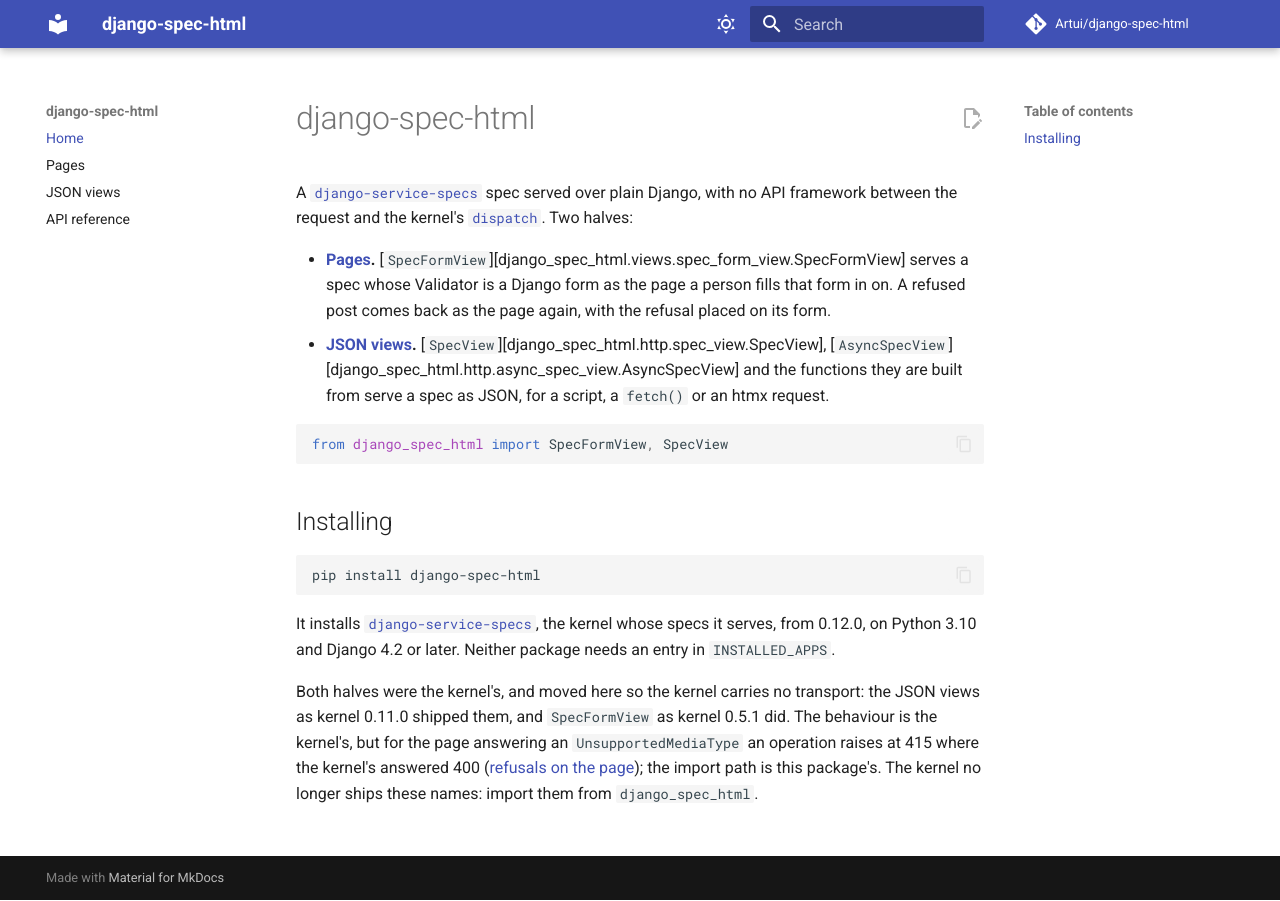
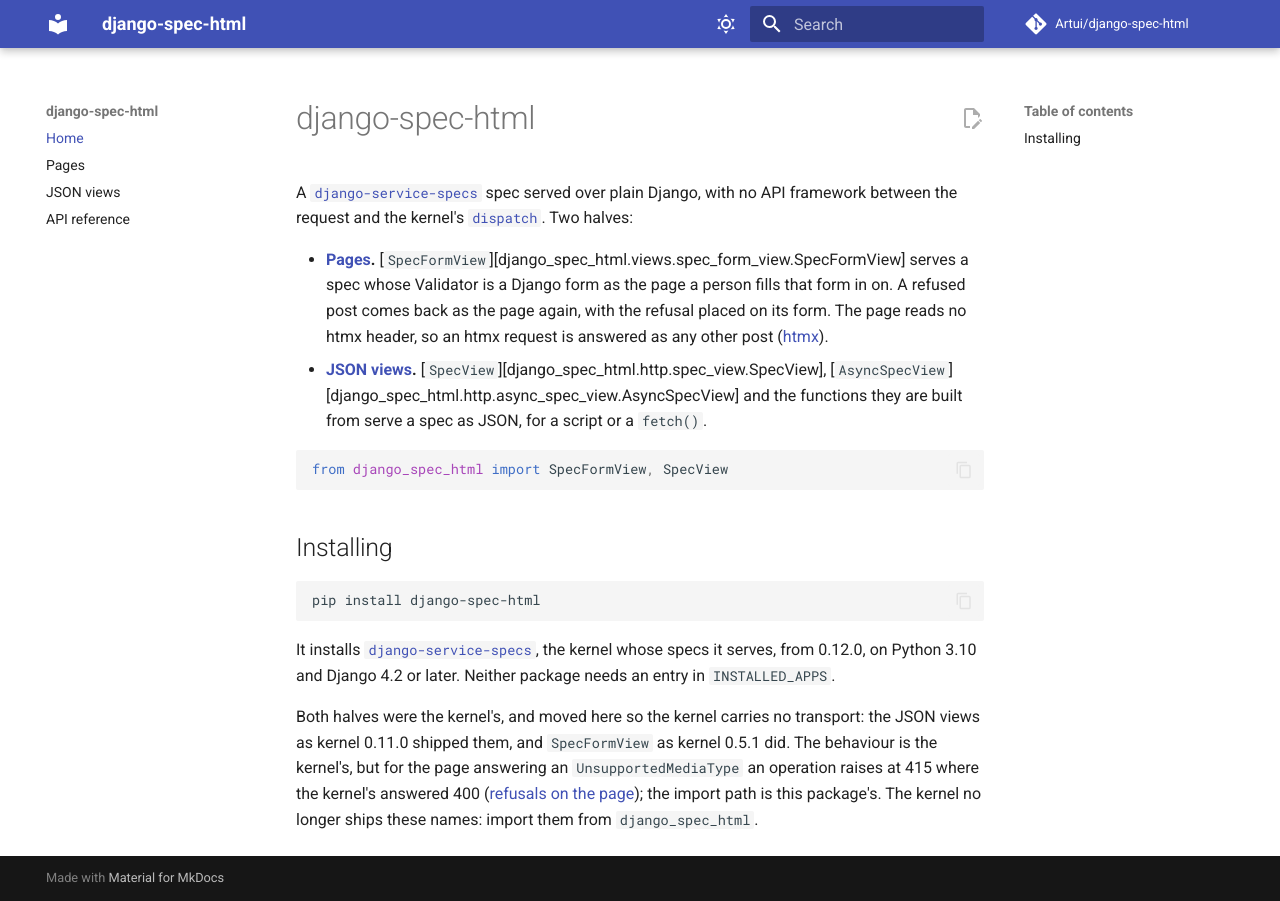
Before and after one commit to Artui/django-spec-html, an MkDocs documentation site: the page built from docs/index.md, in a window 1280 px wide. Built offline with MkDocs 1.6.1 and Material for MkDocs 9.7.7, drawn with Linux system fonts in a browser that asks for light colours; comment, search, counter and statistics services are not loaded.

Commit message:
Describe the page's htmx handling as it is
SpecFormView reads no htmx header, so an htmx post gets the same redirect
or whole-page refusal as a plain one. The summary, keywords, README, docs
and the view's docstring said it answered with a fragment; they now say
what it does, and two tests hold that answer.

Co-Authored-By: Claude Opus 5.5 <noreply@anthropic.com>

````diff
--- a/docs/index.md
+++ b/docs/index.md
@@ -8,12 +8,13 @@ framework between the request and the kernel's
   [`SpecFormView`][django_spec_html.views.spec_form_view.SpecFormView] serves
   a spec whose Validator is a Django form as the page a person fills that form
   in on. A refused post comes back as the page again, with the refusal placed
-  on its form.
+  on its form. The page reads no htmx header, so an htmx request is answered as
+  any other post ([htmx](pages.md#htmx)).
 - **[JSON views](http.md).**
   [`SpecView`][django_spec_html.http.spec_view.SpecView],
   [`AsyncSpecView`][django_spec_html.http.async_spec_view.AsyncSpecView] and
-  the functions they are built from serve a spec as JSON, for a script, a
-  `fetch()` or an htmx request.
+  the functions they are built from serve a spec as JSON, for a script or a
+  `fetch()`.
 
 ```python
 from django_spec_html import SpecFormView, SpecView
--- a/mkdocs.yml
+++ b/mkdocs.yml
@@ -1,5 +1,5 @@
 site_name: django-spec-html
-site_description: "A django-service-specs spec as a server-rendered page, HTML first and htmx-capable, plus the plain-Django JSON views."
+site_description: "A django-service-specs spec as a server-rendered page, served as a plain form post, plus the plain-Django JSON views."
 site_url: https://artui.github.io/django-spec-html/
 repo_url: https://github.com/Artui/django-spec-html
 repo_name: Artui/django-spec-html
--- a/pyproject.toml
+++ b/pyproject.toml
@@ -5,14 +5,14 @@ build-backend = "hatchling.build"
 [project]
 name = "django-spec-html"
 dynamic = ["version"]
-description = "A django-service-specs spec as a server-rendered page, HTML first and htmx-capable, plus the plain-Django JSON views."
+description = "A django-service-specs spec as a server-rendered page, served as a plain form post, plus the plain-Django JSON views."
 readme = "README.md"
 requires-python = ">=3.10"
 license = { text = "MIT" }
 authors = [
     { name = "Artur Veres", email = "artur8118@gmail.com" },
 ]
-keywords = ["django", "forms", "htmx", "html", "views", "services", "specs", "dispatch"]
+keywords = ["django", "forms", "html", "views", "services", "specs", "dispatch"]
 classifiers = [
     "Development Status :: 2 - Pre-Alpha",
     "Environment :: Web Environment",
````
Also changed, not shown: CHANGELOG.md (+12 -0 lines), CLAUDE.md (+4 -2 lines), README.md (+6 -3 lines), docs/http.md (+2 -2 lines), docs/pages.md (+12 -3 lines), 2 other files.
